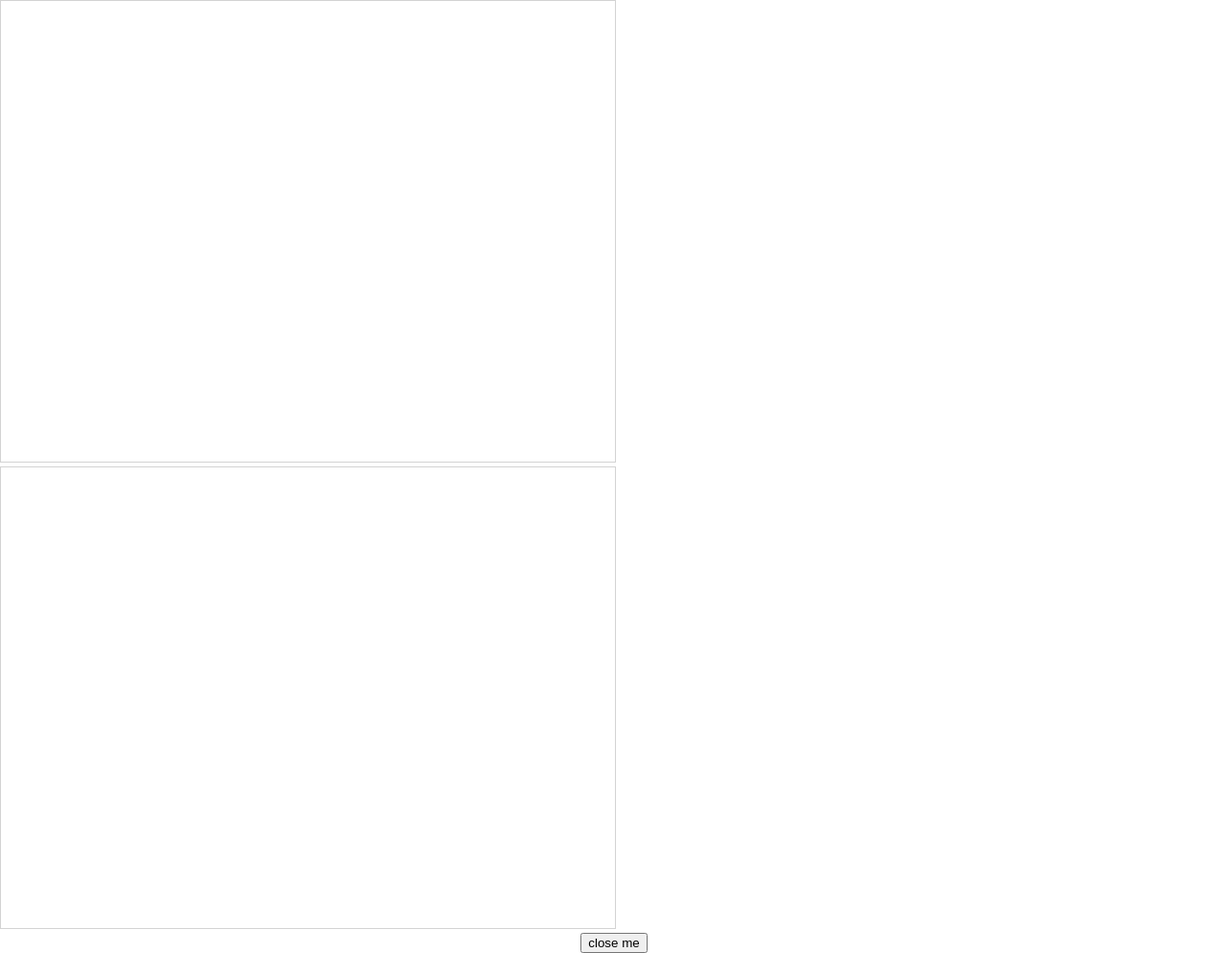
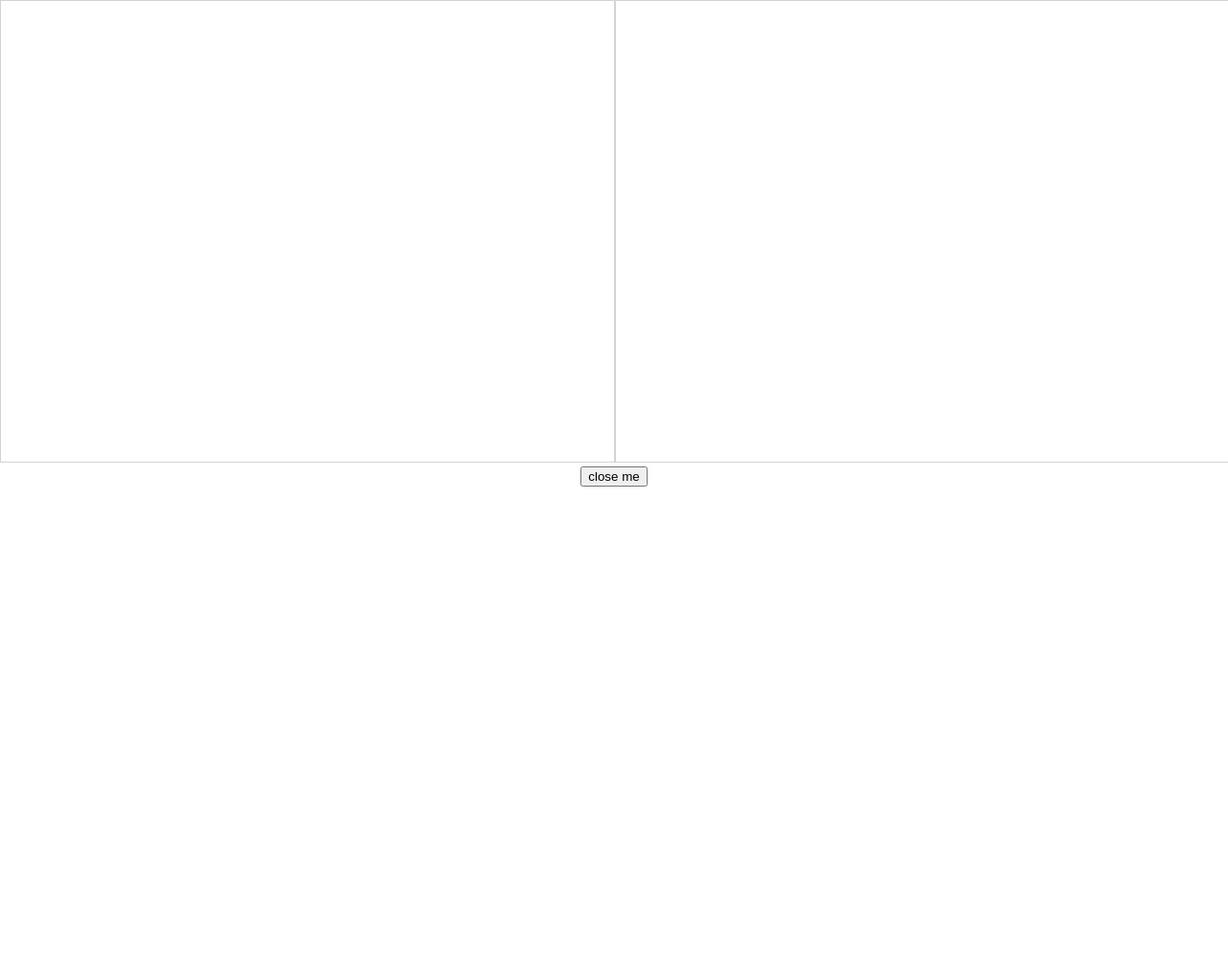
Before and after one commit to scottpreston/presentations, a website: page node-webkit/examples/vision/index.html in a window 1280 px wide. Shown: the whole page at 96% size. After the commit the page ends 800 px from the top, so only its background shows below. Drawn offline with Linux system fonts and the light colour scheme.

Commit message:
code formatting and stuff...

```diff
--- /dev/null
+++ b/node-webkit/examples/motion/tmp.css
@@ -0,0 +1,20 @@
+body {
+    text-align: center;
+}
+
+.container {
+    width: 50%;
+    float: left;
+}
+
+.clear {
+    clear: both;
+}
+
+#canvas {
+    border: 1px solid #d3d3d3;
+}
+
+#canvas2 {
+    display: none;
+}
--- a/node-webkit/examples/vision/index.html
+++ b/node-webkit/examples/vision/index.html
@@ -3,17 +3,19 @@
 <head>
     <meta charset="utf-8">
     <title>vision example</title>
-    <style>
-    body {text-align: center;margin:0;padding:0;}
-    .container {with:50%;float:left;}
-    .clear {clear:both;}
-    </style>
+    <link rel="stylesheet" type="text/css" href="tmp.css">
 </head>
 <body>
 <video autoplay id="vid" style="display:none;"></video>
-<div class="container"><canvas id="canvas" width="640" height="480" style="border:1px solid #d3d3d3;"></canvas></div>
-<div class="container"><canvas id="canvas2" width="640" height="480" style="border:1px solid #d3d3d3;"></canvas></div>
-<div class="clear"><button onclick="window.close()">close me</div>
+<div class="container">
+    <canvas id="canvas" width="640" height="480"></canvas>
+</div>
+<div class="container">
+    <canvas id="canvas2" width="640" height="480"></canvas>
+</div>
+<div class="clear">
+    <button onclick="window.close()">close me
+</div>
 <script type="text/javascript">
 
     var video = document.querySelector("#vid");
@@ -22,11 +24,7 @@
     var ctx = canvas.getContext('2d');
     var ctx2 = canvas2.getContext('2d');
     var localMediaStream = null;
-    var fps = 1000/15;
-
-    var onCameraFail = function (e) {
-        alert('Your browser does not support this, download Chrome!');
-    };
+    var fps = 1000 / 15;
     var val = 255;
 
     navigator.getUserMedia = navigator.getUserMedia || navigator.webkitGetUserMedia || navigator.mozGetUserMedia || navigator.msGetUserMedia;
@@ -34,7 +32,8 @@
     navigator.getUserMedia({video: true}, function (stream) {
         video.src = window.URL.createObjectURL(stream);
         localMediaStream = stream;
-    }, onCameraFail);
+    }, function () {
+    });
 
     setInterval(function () {
         ctx.drawImage(video, 0, 0);
@@ -76,7 +75,7 @@ function filterRed() {
         ctx2.putImageData(newImageData, 0, 0);
     }
 
-function filter(r,g,b) {
+    function filter(r, g, b) {
         return (r > g + 50 && r > b + 50);
     }
 
--- /dev/null
+++ b/node-webkit/examples/vision/tmp.css
@@ -0,0 +1,18 @@
+body {
+    text-align: center;
+    margin: 0;
+    padding: 0;
+}
+
+.container {
+    width: 50%;
+    float: left;
+}
+
+.clear {
+    clear: both;
+}
+
+canvas {
+    border: 1px solid #d3d3d3;
+}
--- /dev/null
+++ b/node-webkit/examples/webcam/tmp.css
@@ -0,0 +1,20 @@
+body {
+    text-align: center;
+}
+
+.container {
+    width: 50%;
+    float: left;
+}
+
+.clear {
+    clear: both;
+}
+
+canvas {
+    border: 1px solid #d3d3d3;
+}
+
+canvas {
+    border: 1px solid #d3d3d3;
+}
```
Also changed, not shown: node-webkit/examples/files/index.html (+4 -4 lines), node-webkit/examples/menu/index.html (+5 -5 lines), node-webkit/examples/motion/index.html (+11 -21 lines), node-webkit/examples/quick-angular/index.html (+11 -7 lines), node-webkit/examples/webcam/index.html (+12 -15 lines). Lines whose indentation alone changed are shown as unchanged.
